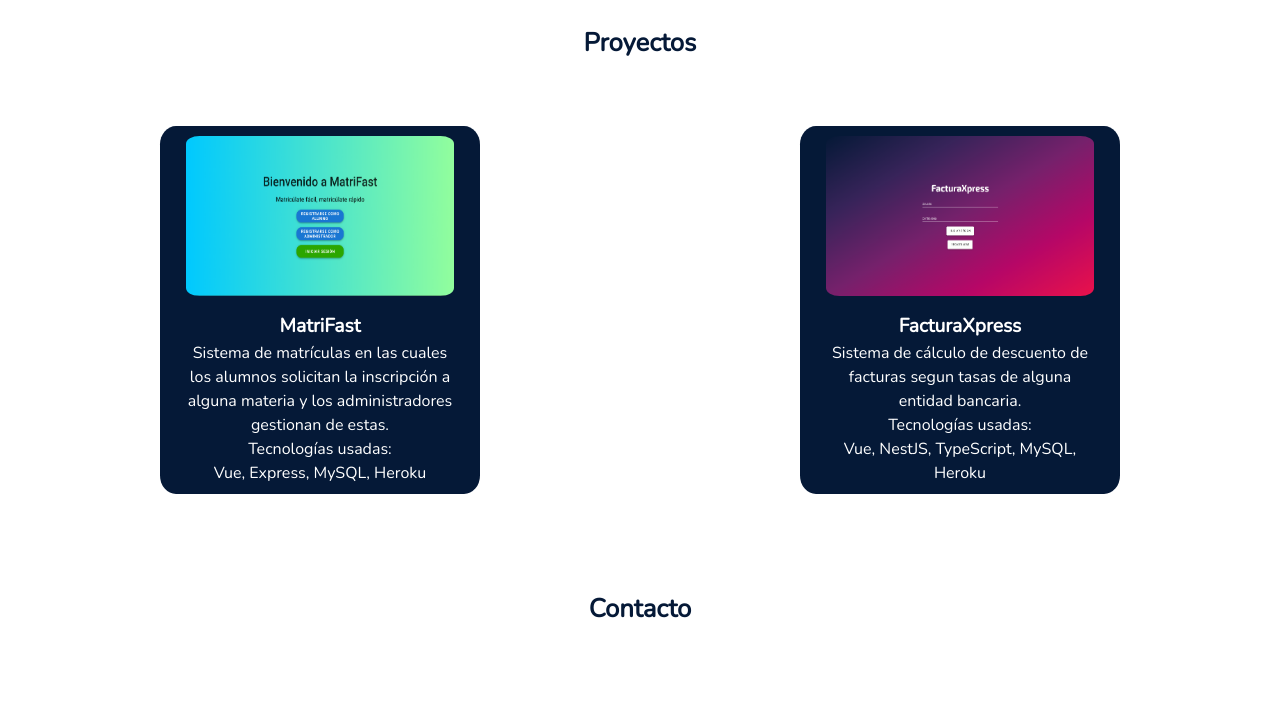
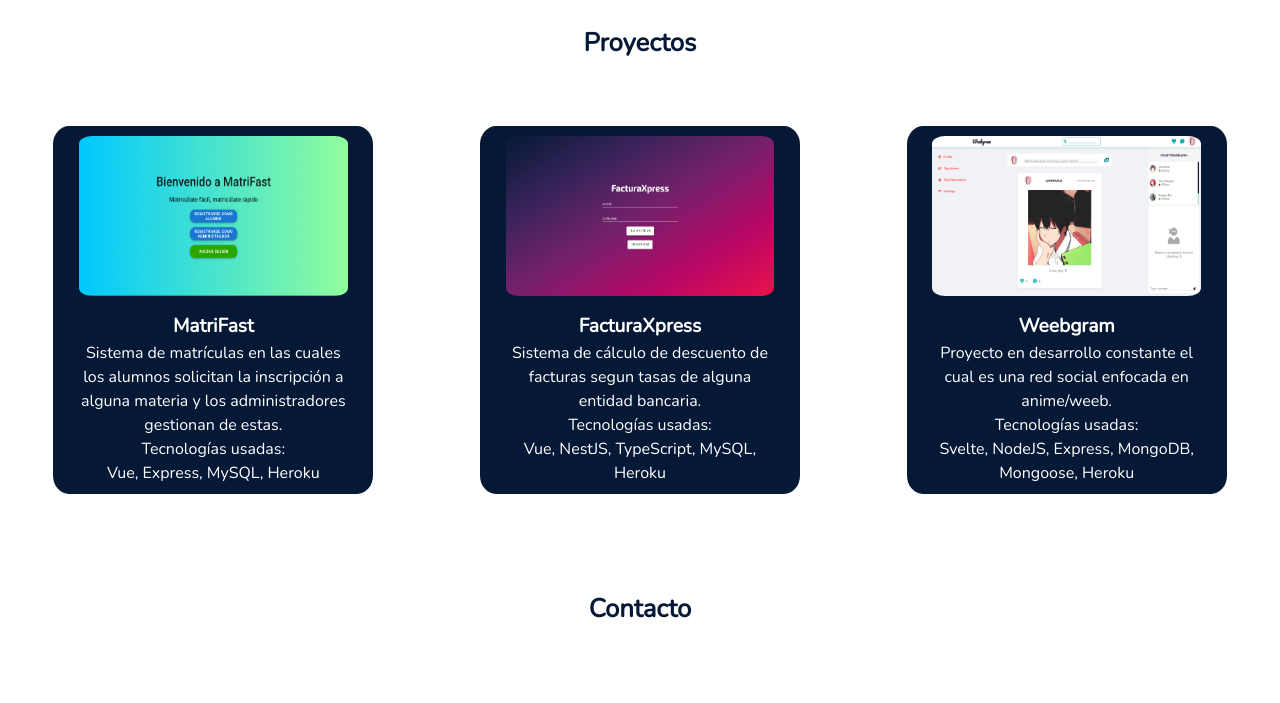
Before and after one commit to symphony701/Portafolio, a plain HTML site: page index.html in a window 1280 px wide. Shown: the part 3520-4223 px from the top of the page. Drawn offline with nearby package versions, Linux system fonts and the light colour scheme.

Commit message:
Add weebgram

```diff
--- a/index.html
+++ b/index.html
@@ -182,6 +182,19 @@
               <p>Vue, NestJS, TypeScript, MySQL, Heroku</p>
             </div>
           </div>
+          <div class="card">
+            <a href="https://weebgram.vercel.app/" target="_blank">
+              <img src="./assets/weebgram.png" alt="FacturaXpress" />
+            </a>
+            <div class="info-card">
+              <h5>Weebgram</h5>
+              <p>
+                Proyecto en desarrollo constante el cual es una red social enfocada en anime/weeb.
+              </p>
+              <p>Tecnologías usadas:</p>
+              <p>Svelte, NodeJS, Express, MongoDB, Mongoose, Heroku</p>
+            </div>
+          </div>
         </div>
       </div>
       <div class="contact" id="contact">
```
Also changed, not shown: assets/weebgram.png (added).
